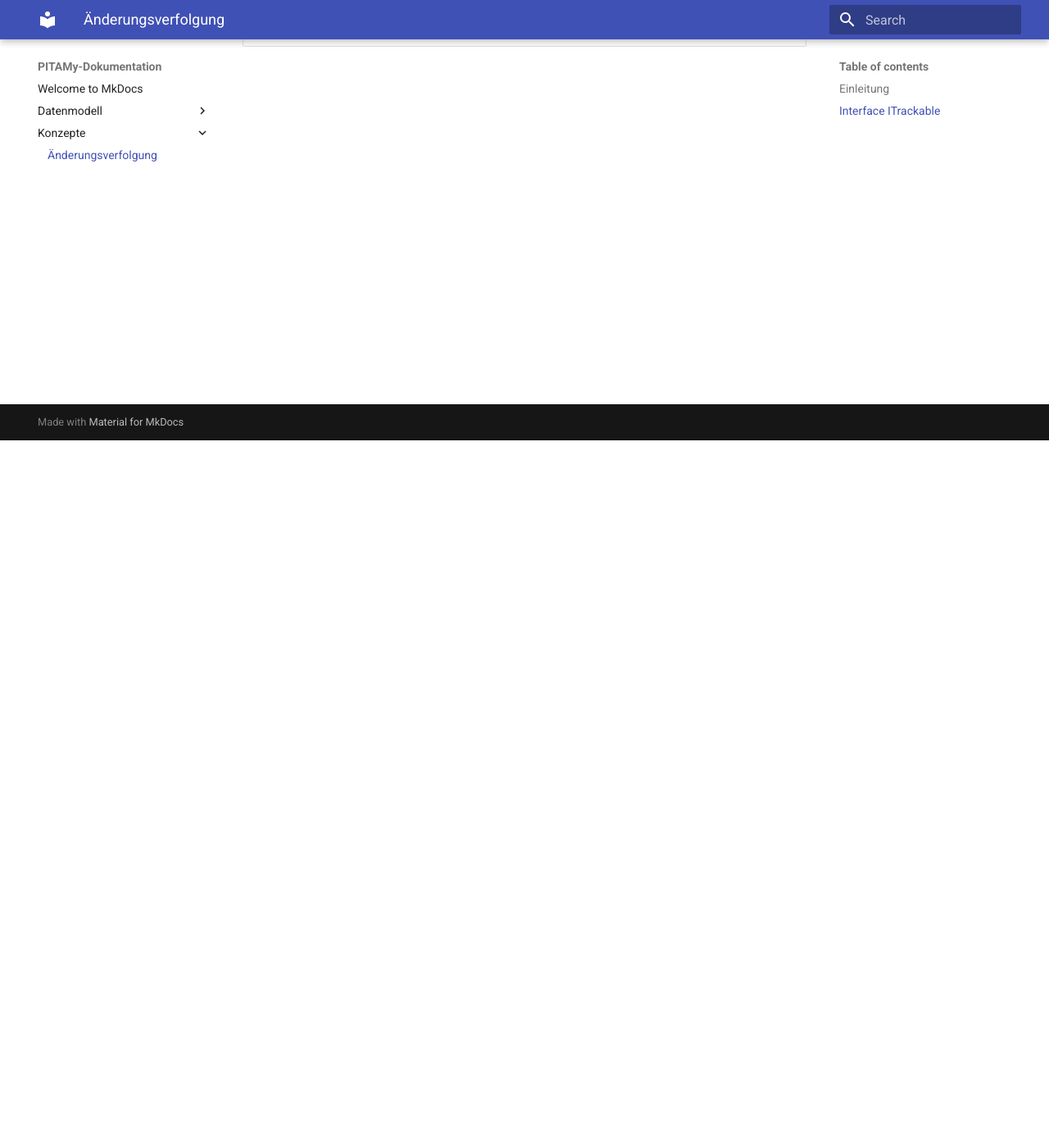
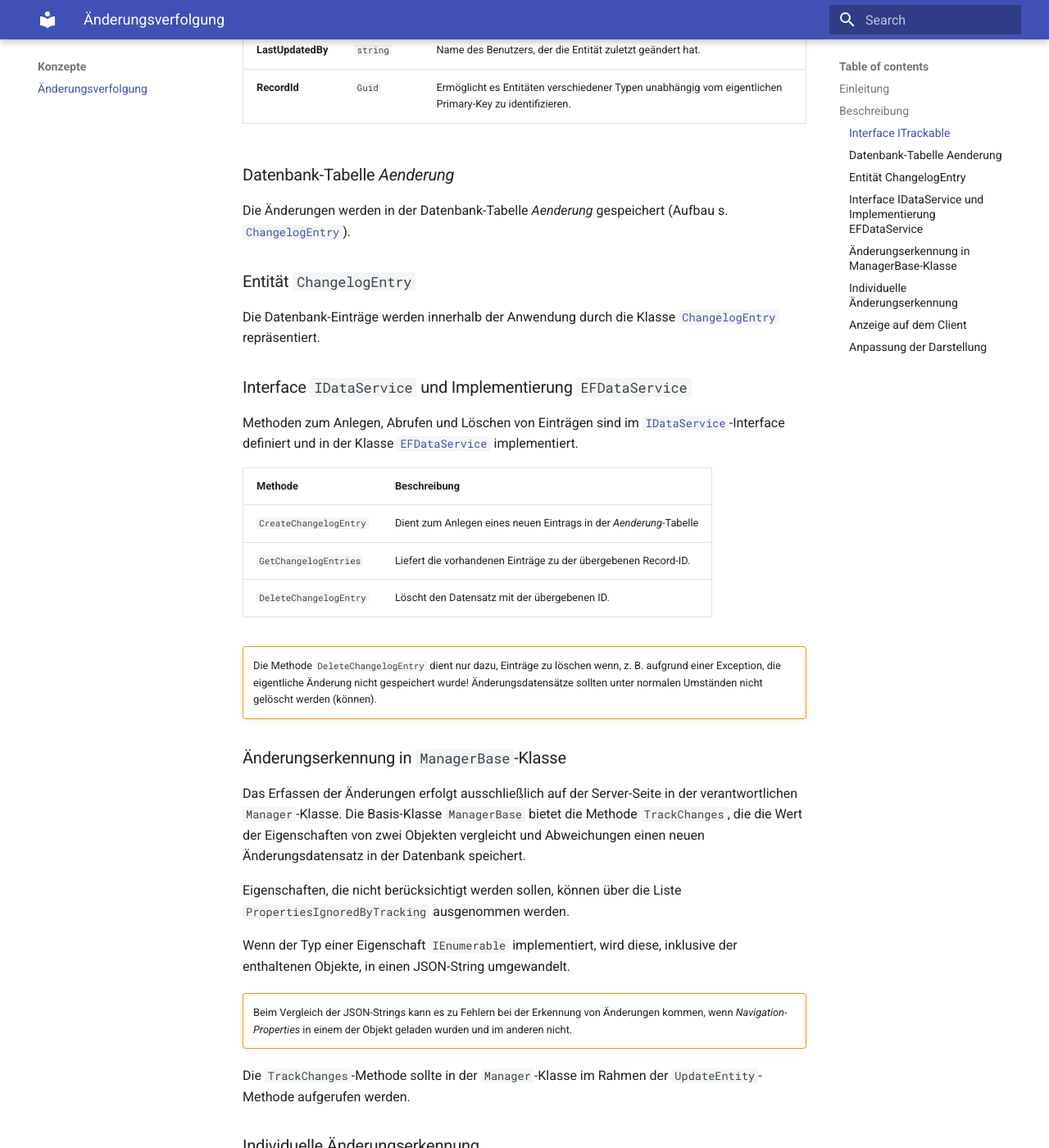
Before and after one commit to Firoox/mkdocs-test, an MkDocs documentation site: the page built from docs/konzepte/aenderungsverfolgung.md, in a window 1280 px wide and 1400 px high, scrolled down 863 px. Shown: the whole window at 82% size. Built offline with MkDocs 1.6.1 and Material for MkDocs 9.7.7, drawn with Linux system fonts in a browser that asks for light colours; some of the changed text lies outside the part shown.

Commit message:
Änderungsverfolgung

````diff
--- a/docs/konzepte/aenderungsverfolgung.md
+++ b/docs/konzepte/aenderungsverfolgung.md
@@ -6,7 +6,9 @@ Die Anwendung soll die Möglichkeit bieten, Änderungen an einer Entität nachve
 
 Um dies für verschiedene Entitätstypen relativ einfach möglich zu machen, wurde eine typ-unabhängige Lösung implementiert, die bei Bedarf um die Besonderheiten bestimmter Typen ergänzt werden kann.
 
-## Interface `ITrackable`
+## Beschreibung
+
+### Interface `ITrackable`
 
 Jede Entität, für die generische Änderungsverfolgung genutzt werden soll, muss das [`ITrackable`](https://github.com/Firoox/pitamy/blob/master/Pitamy.Shared/Interfaces/ITrackable.cs)-Interface implementieren.
 
@@ -19,3 +21,90 @@ Das Interface definiert die Eigenschaften, die zum Speichern wichtige Informatio
 | **LastUpdatedAt** | `DateTime` | Zeitpunkt der letzten Aktualisierung der Entität. |
 | **LastUpdatedBy** | `string` | Name des Benutzers, der die Entität zuletzt geändert hat.
 | **RecordId** | `Guid` | Ermöglicht es Entitäten verschiedener Typen unabhängig vom eigentlichen Primary-Key zu identifizieren. |
+
+### Datenbank-Tabelle _Aenderung_
+
+Die Änderungen werden in der Datenbank-Tabelle _Aenderung_ gespeichert (Aufbau s. [`ChangelogEntry`](../../datenmodell/aenderung)).
+
+### Entität `ChangelogEntry`
+
+Die Datenbank-Einträge werden innerhalb der Anwendung durch die Klasse [`ChangelogEntry`](../../datenmodell/aenderung) repräsentiert.
+
+### Interface `IDataService` und Implementierung `EFDataService`
+
+Methoden zum Anlegen, Abrufen und Löschen von Einträgen sind im [`IDataService`](https://github.com/Firoox/pitamy/blob/master/Pitamy.Shared/Interfaces/IDataService.cs)-Interface definiert und in der Klasse [`EFDataService`](https://github.com/Firoox/pitamy/blob/master/Pitamy.Data/EFDataService.cs) implementiert.
+
+| Methode | Beschreibung |
+| ------- | ------------ |
+| `CreateChangelogEntry` | Dient zum Anlegen eines neuen Eintrags in der _Aenderung_-Tabelle |
+| `GetChangelogEntries` | Liefert die vorhandenen Einträge zu der übergebenen Record-ID. |
+| `DeleteChangelogEntry` | Löscht den Datensatz mit der übergebenen ID. |
+
+!!! warning ""
+    Die Methode `DeleteChangelogEntry` dient nur dazu, Einträge zu löschen wenn, z. B. aufgrund einer Exception, die eigentliche Änderung nicht gespeichert wurde! Änderungsdatensätze sollten unter normalen Umständen nicht gelöscht werden (können).
+
+### Änderungserkennung in `ManagerBase`-Klasse
+
+Das Erfassen der Änderungen erfolgt ausschließlich auf der Server-Seite in der verantwortlichen `Manager`-Klasse. Die Basis-Klasse `ManagerBase` bietet die Methode `TrackChanges`, die die Wert der Eigenschaften von zwei Objekten vergleicht und Abweichungen einen neuen Änderungsdatensatz in der Datenbank speichert.
+
+Eigenschaften, die nicht berücksichtigt werden sollen, können über die Liste `PropertiesIgnoredByTracking` ausgenommen werden.
+
+Wenn der Typ einer Eigenschaft `IEnumerable` implementiert, wird diese, inklusive der enthaltenen Objekte, in einen JSON-String umgewandelt.
+
+!!! warning ""
+    Beim Vergleich der JSON-Strings kann es zu Fehlern bei der Erkennung von Änderungen kommen, wenn _Navigation-Properties_ in einem der Objekt geladen wurden und im anderen nicht.
+
+Die `TrackChanges`-Methode sollte in der `Manager`-Klasse im Rahmen der `UpdateEntity`-Methode aufgerufen werden.
+
+### Individuelle Änderungserkennung
+
+Änderungen, die nicht über die `UpdateEntity`-Methode gespeichert werden, können durch Standard-Implementierung nicht erfasst werden!
+
+Ein Beipiel hierfür ist die `Licenses`-Eigenschaft der `Computer`-Klasse. Die enthaltenen `ComputerLicense`-Objekte werden über einen eigenen `Controller`, bzw. `Manager` verwaltet.
+
+Die Erfassung der Änderungen muss daher individuell implementiert werden. Beim beschriebenen Beispiel innerhalb der `ComputerLicensesManager`-Klasse.
+Hierbei sollte das Anlegen, Bearbeiten und Löschen der Objekte dokumentiert werden. Die Änderungen sollten den "Haupt"-Entitäten (bei `ComputerLicense` dem Computer und der Lizenz) zugeordnet werden.
+
+!!! warning ""
+    Bei der Implementierung unbedingt die Hinweise zur Verwendung der `ChangelogEntry`-Eigenschaften `OldValue` und `NewValue` beachten!
+
+### Anzeige auf dem Client
+
+Für die Anzeige der Änderungen an einer Entität stellt der Client den Dialog `ChangelogDialogView` bereit. Der Aufruf erfolgt das client-interne Nachrichtensystem:
+
+```csharp
+DialogRequestMessage message = new DialogRequestMessage<ITrackable>(Computer, ClientMessages.ChangelogShowDialog);
+
+message.OwnerViewModel = this;
+
+Messenger.Default.Send(message, MessengerTokens.SharedDialogService);
+```
+
+Die Nachricht wird von der Implementierung des `IShellDialogService`-Interfaces (`ShellDialogService`) verarbeitet.
+
+Der Abruf der Änderungen erfolgt über den `ShellDataService` (`IShellDataService`).
+
+### Anpassung der Darstellung
+
+Der Changelog-Dialog kann u. a. komplexe Werte, die als JSON gespeichert wurden, nicht in einer lesbaren Form darstellen.
+
+Für die Individualisierung der Darstellung besteht daher die Möglichkeit für einen Entitätstypen eine Implementierung des `IChangelogConfiguration`-Interfaces über den IoC-Container bereitzustellen.
+
+| Methode | Beschreibung |
+| ------- | ------------ |
+| `CheckIgnoredProperties` | Ermöglicht es, Änderungen an bestimmten Eigenschaften (z. B. Ids) nicht anzuzeigen |
+| `FormatValue` | Formatiert den in der Datenbank abgelegten String-Wert in eine lesbare Form |
+| `GetPropertyDisplayName` | Liefert für den deutschen bzw. englischen Text für die Eigenschaft |
+
+```csharp
+IStringResources stringResources = SimpleIoc.Default.GetInstance<IStringResources>();
+
+SimpleIoc.Default.Register<IChangelogConfiguration>(() => new ComputerChangelogConfiguration(stringResources), nameof(Computer));
+```
+
+Das `ChangelogDialogViewModel` lädt die passende Configuration, falls vorhanden, nach dem Abruf der Änderungen aus der Datenbank.
+
+<figure>
+  <img src="../ChangelogDialogView.png" alt="Changelog-Dialog für einen Computer" />
+  <figcaption>Changelog-Dialog für einen Computer</figcaption>
+</figure>
--- a/mkdocs.yml
+++ b/mkdocs.yml
@@ -1,6 +1,9 @@
 site_name: PITAMy-Dokumentation
 theme:
   name: material
+  features:
+    - navigation.instant
+    - navigation.tabs
 markdown_extensions:
   - admonition
   - pymdownx.highlight
@@ -8,3 +11,4 @@ markdown_extensions:
   - pymdownx.inlinehilite
   - pymdownx.tabbed
   - pymdownx.details
+  - attr_list
````
Also changed, not shown: docs/datenmodell/.template.md (added, +33 -0 lines), docs/datenmodell/aenderung.md (added, +85 -0 lines), docs/index.md (+2 -16 lines), docs/konzepte/ChangelogDialogView.png (added), 1 other file.
